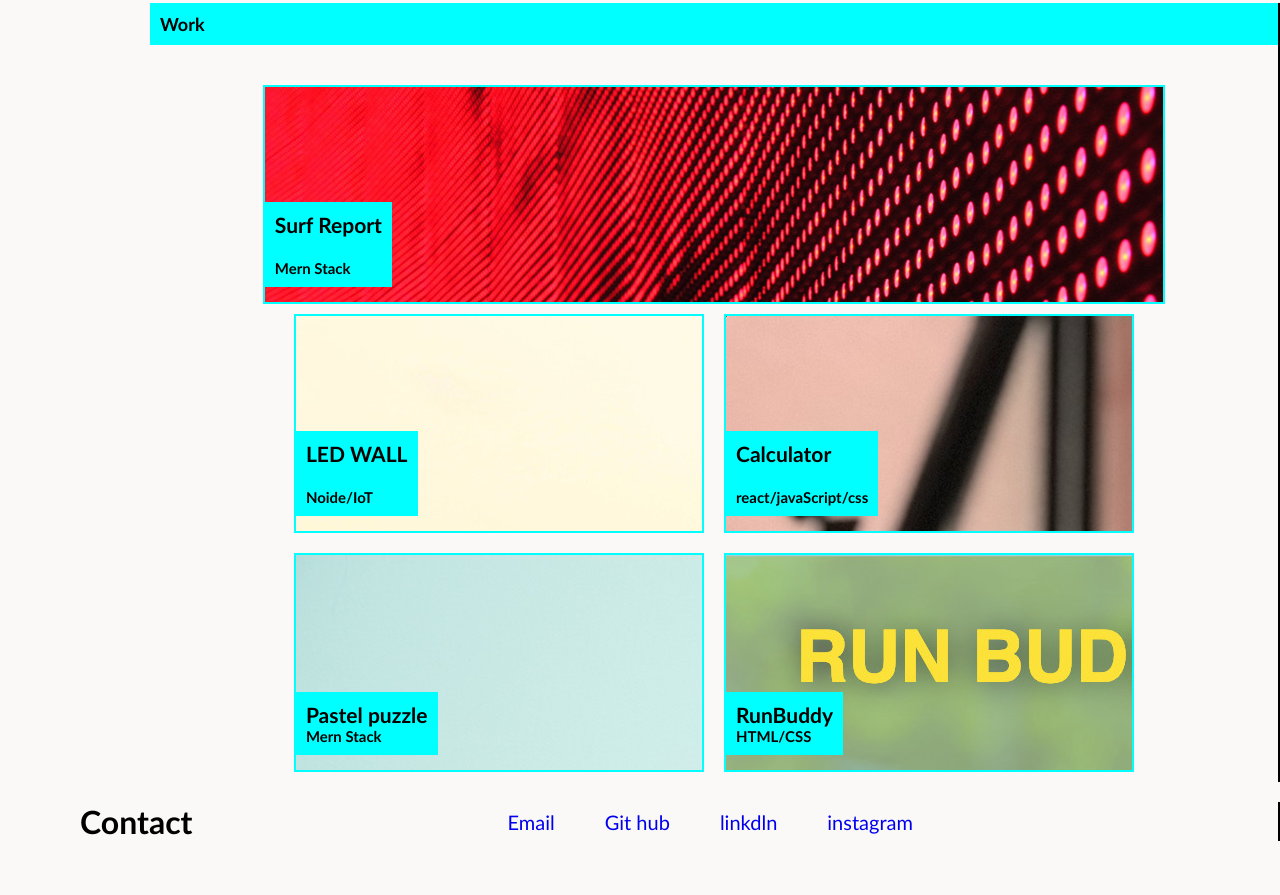
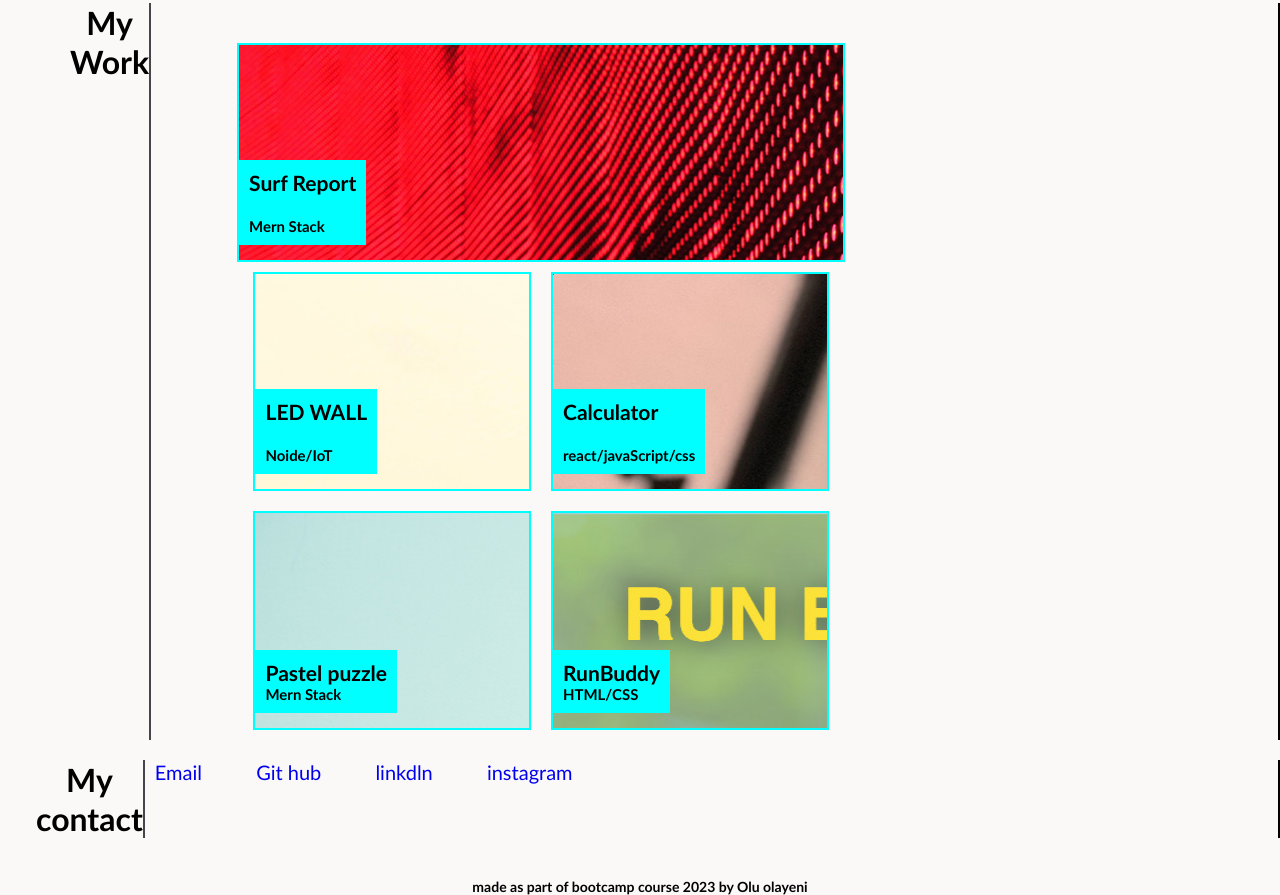
Before and after one commit to blackiechan48/portfolio-challenge, a plain HTML site: page index.html in a window 1280 px wide. Shown: the part 534-1429 px from the top of the page. Drawn offline with Linux system fonts and the light colour scheme.

Commit message:
<updated html and css>

```diff
--- a/index.html
+++ b/index.html
@@ -13,13 +13,13 @@
                 <!--created the navigation menu-->
                 <h1>Olumide Olayeni</h1 class="logo">
                 <ul>
-                    <li><a href="#">About me</a></li>
-                    <li><a href="#">Work</a></li>
-                    <li><a href="#">Contact</a></li>
-                    <li><a href="#">Resume</a></li>
+                    <li><a href="#about">About me</a></li>
+                    <li><a href="#work-section">Work</a></li>
+                    <li><a href="#contact-section">Contact</a></li>
+                    <li><a href="https://www.linkedin.com/in/olumide-olayeni-a16549a7/" target="_blank">Resume</a></li>
                 </ul>
             </nav>
-            <div class="header-text"> </div>
+            <div class="header-text" > </div>
             <p> Web developer</p>
                 <h1> Hello, Im Olu from birmingham</h1>
 
@@ -43,11 +43,12 @@
 
         <!-- about section complete -->
 
-    <div class="work-section">
-     <h2 class="title">Work</h2>
-        <section class="Projects" id="work">
-
-            <section>
+    <div class="work-section" id="work-section">
+        <div class="row">
+            <div class="work-col-1">
+                <h1>My <br>Work</h1>
+            </div>
+            <div class="work-col-2">
                 <div id="projectContainer">
 
                     <a id="project-1" href="" class="surf-report">
@@ -87,27 +88,28 @@
 
 
                   </div>
+
             </div>
         </div>
     </div>
 
-              </section>
-    <div class="contact">
-        <h1>Contact</h1>
-        <div class="tab-container"></div>
-        <div class="tab-titles">
+<div class="contact" id="contact-section">
+    <div class="row">
+        <div class="contact-col-1">
+            <h1>My <br>contact</h1>
+        </div>
+        <div class="contact-col-2">
             <a class="tab-links" href="mailto:oluyen@gmail.com" target="_blank">Email</a>
                 <a class="tab-links" href="https://github.com/blackiechan48?tab=repositories" target="_blank">Git hub</a>
                 <a class="tab-links" href="https://www.linkedin.com/in/olumide-olayeni-a16549a7/" target="_blank">linkdln</a>
                 <a class="tab-links" href="https://www.instagram.com/blackiechan48" target="_blank">instagram</a>
         </div>
-
+    </div>
 </div>
 
-
-
+ </body>
+ <footer>
+    <div class="footer">
+    <h3>made  as part of bootcamp course 2023 by Olu olayeni</h3>
     </div>
-
-
-
-    </body>
+ </footer>
--- a/style.css
+++ b/style.css
@@ -17,6 +17,7 @@ header{
 
 }
 .header-title{
+
     padding-left: 100px;
 }
 .container{
@@ -33,6 +34,7 @@ nav {
 
 .logo {
     color: black;
+
     width: 140px;
 }
 
@@ -105,8 +107,20 @@ font-size: 30px;
 
 
 .work-section{
+    display: flex;
     border-right: black solid 2px;
-    margin-left: 150px;
+    margin-left: 70px;
+}
+.work-col-1,.contact-col-1{
+    padding-left: 0px;
+    color: black;
+    flex-basis: 2%;
+    border-right: solid 2px rgb(69, 69, 74);
+    margin-right: 10px;
+
+}
+.work-col-2{
+    flex-basis: 200%;
 }
 
     h1{
@@ -169,17 +183,27 @@ font-size: 30px;
     color:black;
     height: auto;
     }
+.section-title{
+    color: black;
+    border-right: black solid 2px;
+}
     /* added work section and used flex to display content */
 .contact{
     border-right: black solid 2px;
     flex-direction: row;
-    padding-left: 80px;
+    padding-left: 36px;
     color: black;
 
 }
 .tab-titles{
     display: flex;
     margin: auto;
+}
+.footer{
+    display: flex;
+    justify-content: center;
+    font-size:12px;
+    color: rgb(2, 2, 2);
 }
 @media screen and (max-width: 980px) {
 
```
Lines whose indentation alone changed are shown as unchanged.
